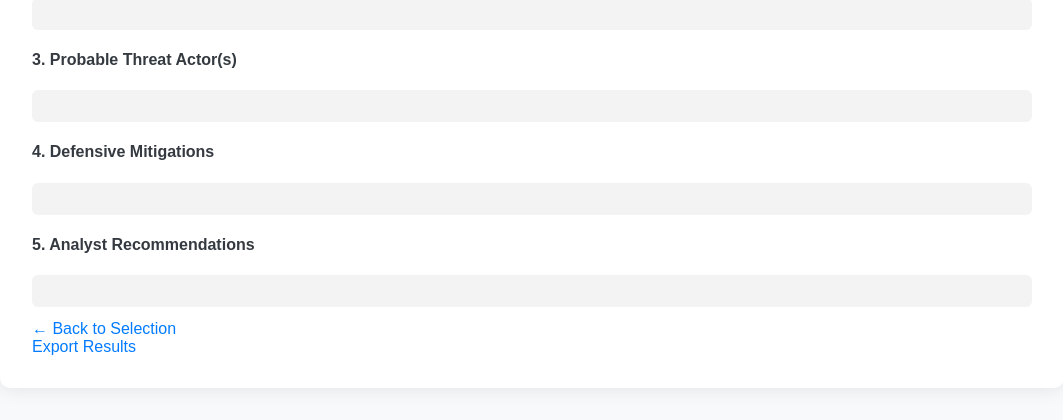
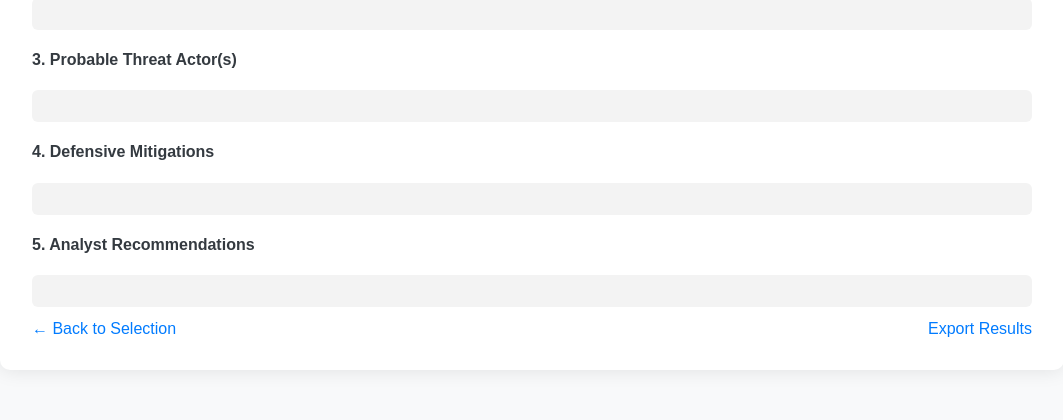
Before and after one commit to ProxyLeech/ICT3214-Sec-Analytics, a Flask app: template templates/results.html in a window 1280 px wide. Shown: the part 553-973 px from the top of the page, without its empty margins (108-1171 px from the left). After the commit the page ends 890 px from the top, so only its background shows below. Run offline with Flask 3, Linux system fonts and the light colour scheme; the template is opened without the code that fills it, so the values that code supplies are empty.

Commit message:
moved export button right

```diff
--- a/static/css/attribution.css
+++ b/static/css/attribution.css
@@ -219,3 +219,7 @@ button:hover {
   color: #444;
   margin-bottom: 0.3rem;
 }
+
+#export {
+  float: right;
+}
--- a/templates/results.html
+++ b/templates/results.html
@@ -98,8 +98,7 @@
     </section>
     {% if not export_mode %}
     <a href="/">← Back to Selection</a>
-    <br>
-    <a href="/export">Export Results</a>
+    <a id="export" href="/export">Export Results</a>
     {% endif %}
   </div>
 </body>
```
